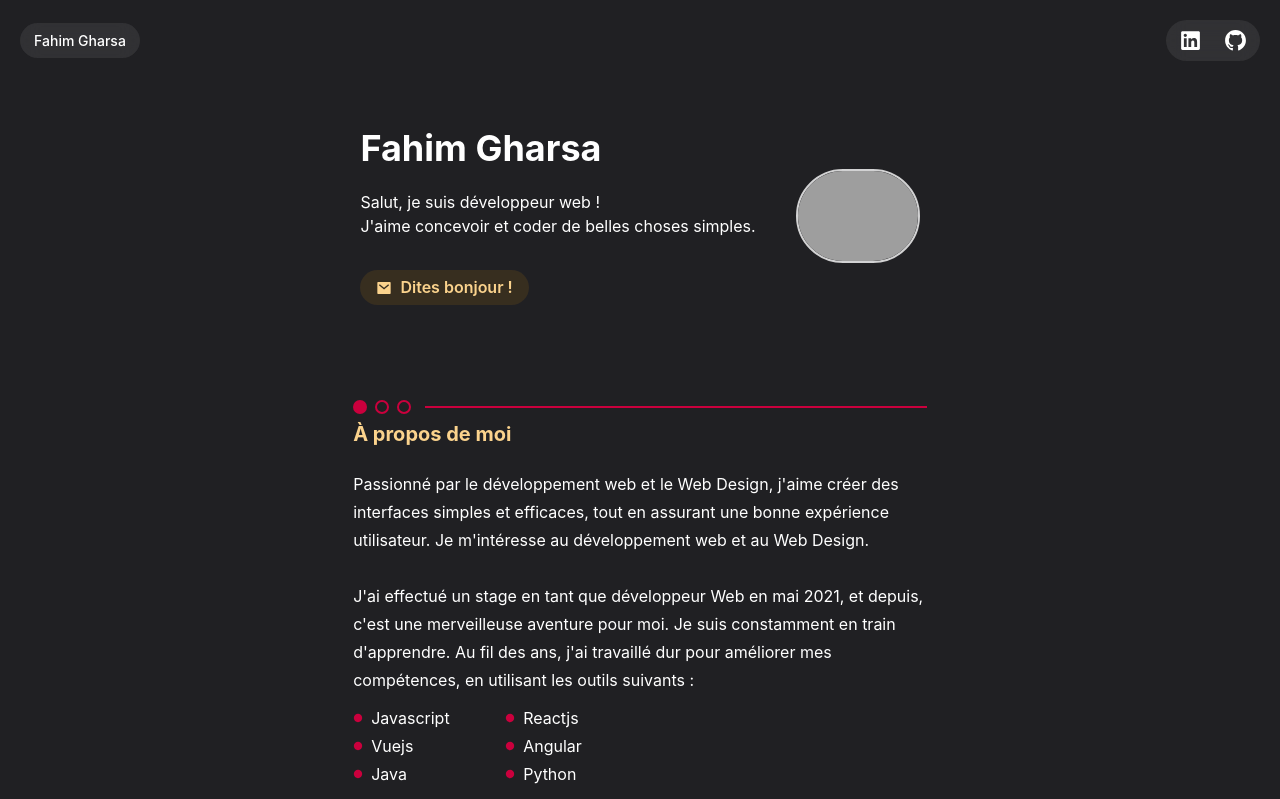
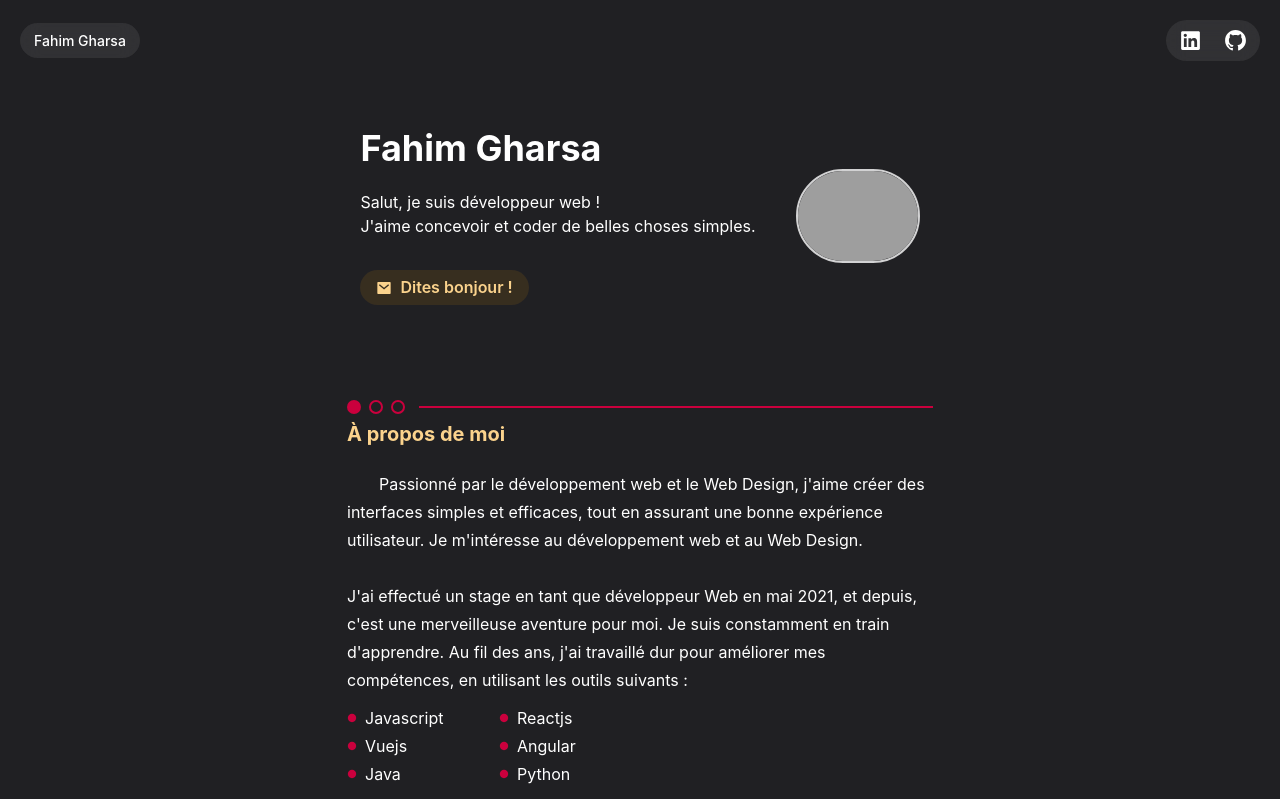
Before and after one commit to fahimgha/fahimV2, a Next.js app: page / in a window 1280 px wide. Shown: the top 799 px of the page. Built offline with nearby package versions, Linux system fonts and the light colour scheme; grey boxes are pictures that could not be loaded.

Commit message:
fix max witdth

```diff
--- a/app/page.tsx
+++ b/app/page.tsx
@@ -90,10 +90,10 @@ export default function Home() {
         </Container>
       </Section>
       <Section delay={0.2}>
-        <Container mt="10" id="about">
+        <Container mt="10" maxWidth="100%" id="about">
           <TitleSection num={1}>À propos de moi</TitleSection>
 
-          <Text className=" mb-3 leading-7">
+          <Text className="indent-8 mb-3 leading-7">
             Passionné par le développement web et le Web Design, j&apos;aime
             créer des interfaces simples et efficaces, tout en assurant une
             bonne expérience utilisateur. Je m&apos;intéresse au développement
```
